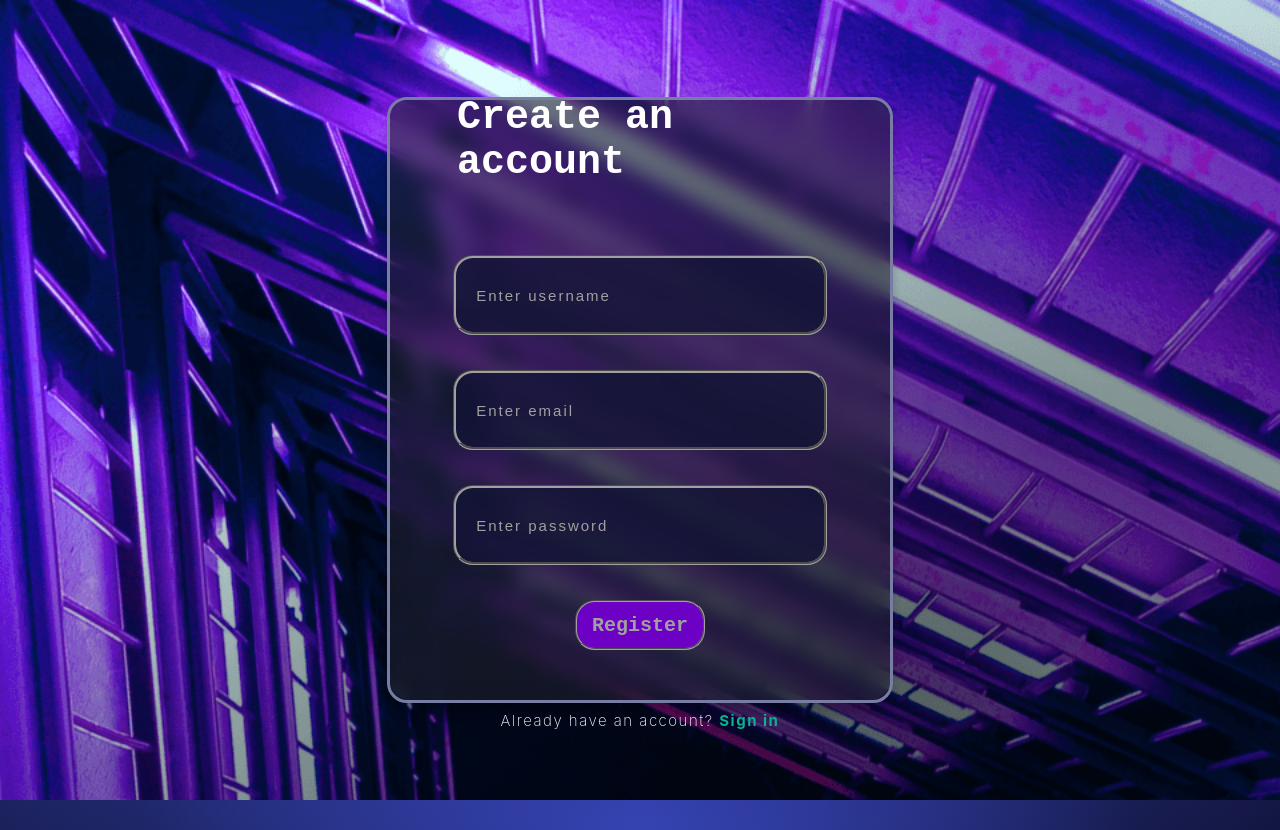
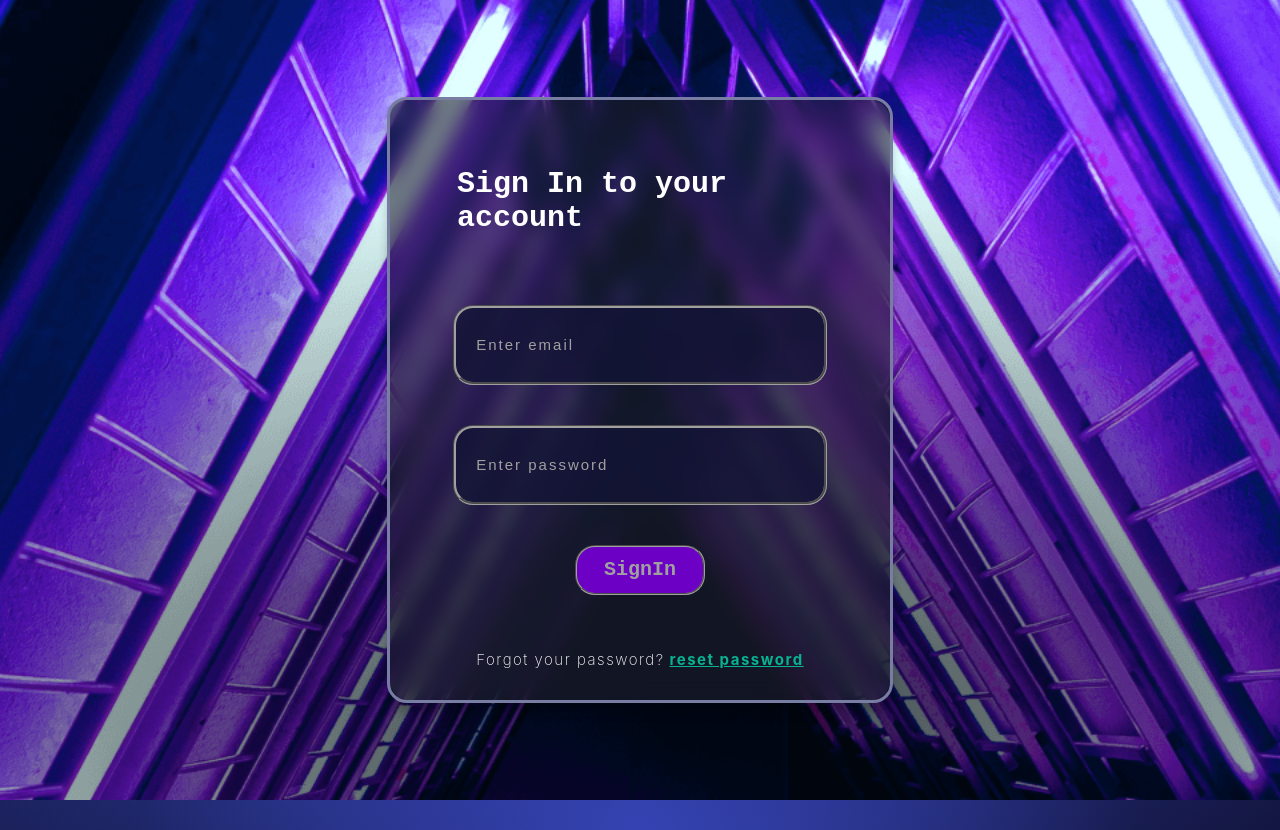
Before and after one commit to Rahma-sbei/-LifeSync-React-Task-Manager-Application, a React (Create React App) app: page /signIn in a window 1280 px wide. Built offline with nearby package versions, Linux system fonts and the light colour scheme.

Commit message:
added routing between signIn and signUp

```diff
--- a/package.json
+++ b/package.json
@@ -10,6 +10,7 @@
     "react": "^18.3.1",
     "react-bootstrap": "^2.10.9",
     "react-dom": "^18.3.1",
+    "react-router-dom": "^7.1.5",
     "react-scripts": "5.0.1",
     "web-vitals": "^4.2.4"
   },
--- a/src/App.js
+++ b/src/App.js
@@ -1,5 +1,7 @@
 import SignIn from "./components/SignIn";
 import SignUp from "./components/SignUp";
+import { Routes, Route, BrowserRouter } from "react-router-dom";
+
 function App() {
   return (
     <div
@@ -19,7 +21,12 @@ function App() {
         paddingBottom: "30px",
       }}
     >
-      <SignUp />
+      <BrowserRouter>
+        <Routes>
+          <Route path="/" element={<SignUp />} />
+          <Route path="/signIn" element={<SignIn />} />
+        </Routes>
+      </BrowserRouter>
     </div>
   );
 }
--- a/src/components/SignIn.jsx
+++ b/src/components/SignIn.jsx
@@ -3,6 +3,7 @@ import { MDBContainer, MDBCard, MDBCardBody, MDBInput } from "mdb-react-ui-kit";
 import "../App.css";
 import { Button } from "react-bootstrap";
 import siImg from "../assets/signInImage.png";
+import { Link } from "react-router-dom";
 
 export default function SignIn() {
   const [user, setUser] = useState({ email: "", password: "" });
@@ -46,7 +47,7 @@ export default function SignIn() {
             width: "100%",
             height: "100%",
             backdropFilter: "blur(10px)",
-            zIndex: "-1",
+            zIndex: "1",
           }}
         ></div>
 
@@ -106,7 +107,7 @@ export default function SignIn() {
               SignIn
             </Button>
             <div className="text-center">
-              <h5
+              <p
                 style={{
                   fontSize: "15px",
                   fontWeight: "200",
@@ -115,18 +116,19 @@ export default function SignIn() {
                 }}
               >
                 Forgot your password?
-                <p
+                <Link
                   to="/"
                   style={{
                     fontSize: "15px",
                     fontWeight: "700",
                     color: "#09b392",
                     letterSpacing: "1.5px",
+                    marginLeft: "5px",
                   }}
                 >
                   reset password
-                </p>
-              </h5>
+                </Link>
+              </p>
             </div>
           </form>
         </MDBCardBody>
--- a/src/components/SignUp.jsx
+++ b/src/components/SignUp.jsx
@@ -3,6 +3,7 @@ import { MDBContainer, MDBCard, MDBCardBody, MDBInput } from "mdb-react-ui-kit";
 import "../App.css";
 import Button from "react-bootstrap/Button";
 import sImg from "../assets/signUpImage.png";
+import { Link } from "react-router-dom";
 
 export default function SignUp() {
   const [user, setUser] = useState({
@@ -63,6 +64,7 @@ export default function SignUp() {
             marginLeft: "50px",
             marginRight: "50px",
             marginTop: "30px",
+            paddingBottom: "30px",
           }}
         >
           <h2
@@ -86,7 +88,7 @@ export default function SignUp() {
               flexDirection: "column",
               justifyContent: "center",
               alignItems: "center",
-              gap: "35px",
+              gap: "30px",
             }}
           >
             <MDBInput
@@ -116,7 +118,7 @@ export default function SignUp() {
               Register
             </Button>
             <div className="text-center">
-              <h5
+              <p
                 style={{
                   fontSize: "15px",
                   fontWeight: "200",
@@ -125,19 +127,18 @@ export default function SignUp() {
                 }}
               >
                 Already have an account?{" "}
-                <p
+                <Link
                   to="/signIn"
                   style={{
                     fontSize: "15px",
                     fontWeight: "700",
                     color: "#09b392",
                     letterSpacing: "1.5px",
-                    display: "inline",
                   }}
                 >
                   Sign in
-                </p>
-              </h5>
+                </Link>
+              </p>
             </div>
           </form>
         </MDBCardBody>
```
Also changed, not shown: 1 other file (tests, documents, lock files or other folders).
